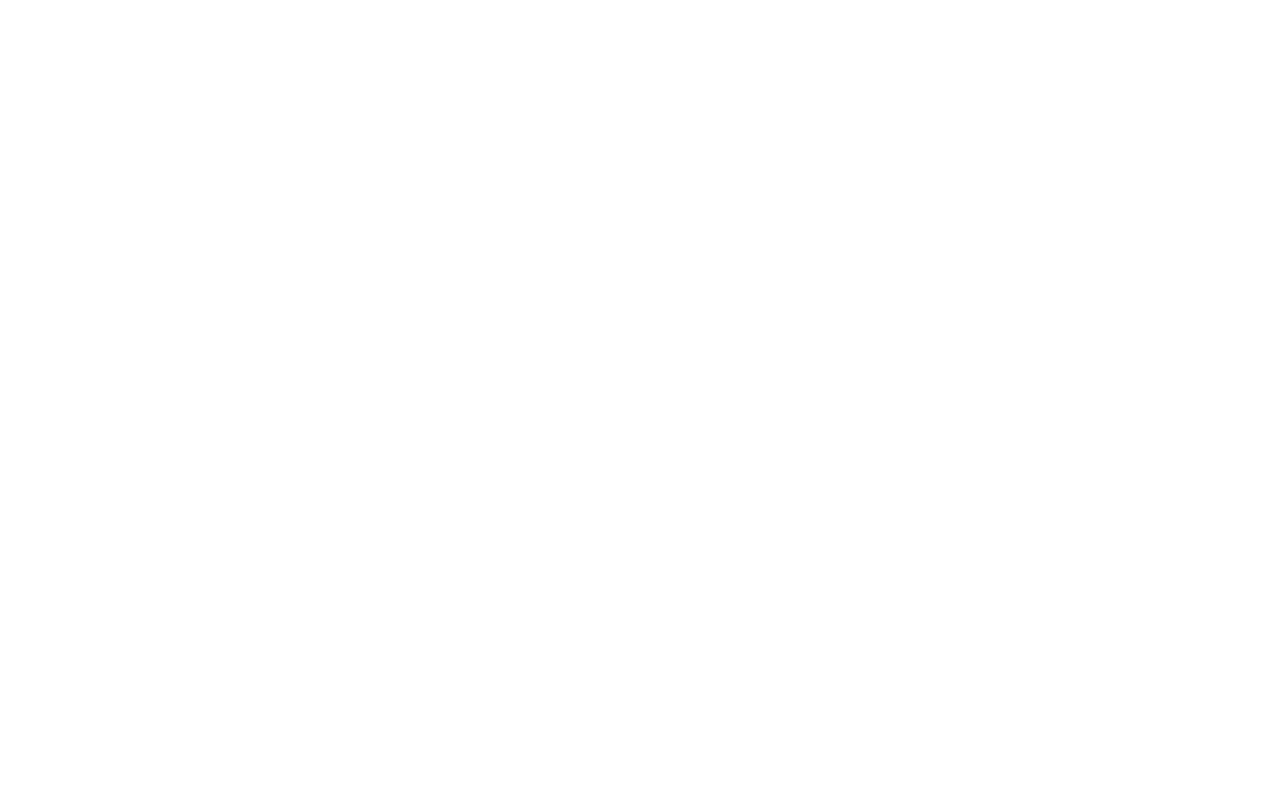
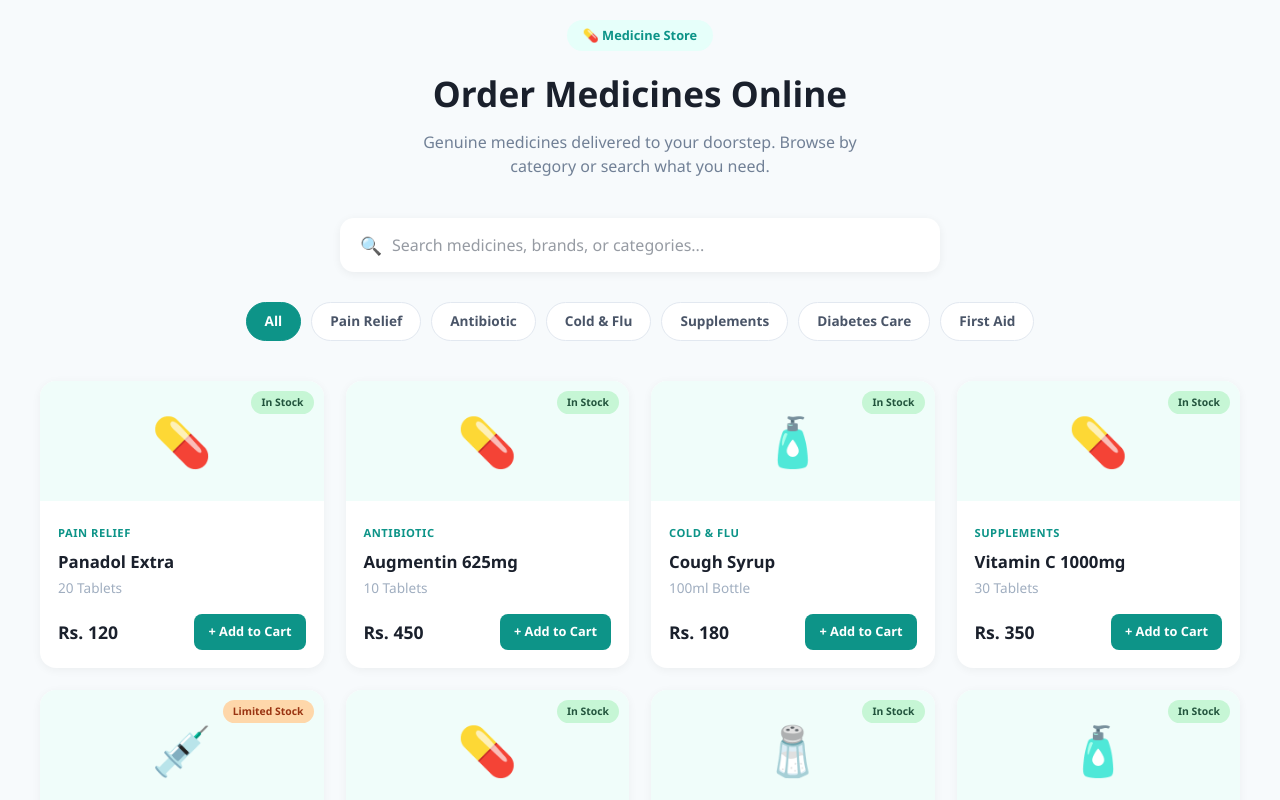
Before and after one commit to 1234704/AI-Powered-Healthcare-Website, a React (Vite) app: page / in a window 1280 px wide. Shown: the part 920-1720 px from the top of the page. Before the commit the page ends 860 px from the top, so only its background shows below. Built offline with nearby package versions, Linux system fonts and the light colour scheme.

Commit message:
Ahmed: Day 1 - Medicine Store UI complete

```diff
--- a/src/App.jsx
+++ b/src/App.jsx
@@ -1,10 +1,12 @@
 import React from 'react';
 import AppointmentUI from './components/AppointmentUI';
+import MedicineStore from './components/MedicineStore';
 
 function App() {
   return (
     <div className="min-h-screen bg-slate-50">
       <AppointmentUI />
+      <MedicineStore />
     </div>
   );
 }
--- /dev/null
+++ b/src/components/MedicineStore.jsx
@@ -0,0 +1,291 @@
+import { useState } from "react";
+
+const medicines = [
+  { id: 1, name: "Panadol Extra", category: "Pain Relief", price: 120, unit: "20 Tablets", icon: "💊", stock: "In Stock" },
+  { id: 2, name: "Augmentin 625mg", category: "Antibiotic", price: 450, unit: "10 Tablets", icon: "💊", stock: "In Stock" },
+  { id: 3, name: "Cough Syrup", category: "Cold & Flu", price: 180, unit: "100ml Bottle", icon: "🧴", stock: "In Stock" },
+  { id: 4, name: "Vitamin C 1000mg", category: "Supplements", price: 350, unit: "30 Tablets", icon: "💊", stock: "In Stock" },
+  { id: 5, name: "Insulin Pen", category: "Diabetes Care", price: 1200, unit: "1 Pen", icon: "💉", stock: "Limited Stock" },
+  { id: 6, name: "Disprin", category: "Pain Relief", price: 60, unit: "10 Tablets", icon: "💊", stock: "In Stock" },
+  { id: 7, name: "ORS Sachets", category: "First Aid", price: 90, unit: "5 Sachets", icon: "🧂", stock: "In Stock" },
+  { id: 8, name: "Calpol Syrup", category: "Cold & Flu", price: 150, unit: "60ml Bottle", icon: "🧴", stock: "In Stock" },
+];
+
+const categories = ["All", "Pain Relief", "Antibiotic", "Cold & Flu", "Supplements", "Diabetes Care", "First Aid"];
+
+export default function MedicineStore() {
+  const [activeCategory, setActiveCategory] = useState("All");
+  const [hoveredId, setHoveredId] = useState(null);
+
+  const filteredMedicines =
+    activeCategory === "All"
+      ? medicines
+      : medicines.filter((m) => m.category === activeCategory);
+
+  return (
+    <section style={styles.section}>
+      <style>{css}</style>
+
+      <div style={styles.container}>
+        {/* Header */}
+        <div style={styles.header}>
+          <span style={styles.badge}>💊 Medicine Store</span>
+          <h2 style={styles.title}>Order Medicines Online</h2>
+          <p style={styles.subtitle}>
+            Genuine medicines delivered to your doorstep. Browse by category or search what you need.
+          </p>
+        </div>
+
+        {/* Search bar */}
+        <div style={styles.searchBar}>
+          <span style={styles.searchIcon}>🔍</span>
+          <input
+            type="text"
+            placeholder="Search medicines, brands, or categories..."
+            style={styles.searchInput}
+          />
+        </div>
+
+        {/* Category filters */}
+        <div style={styles.categoryRow}>
+          {categories.map((cat) => (
+            <button
+              key={cat}
+              onClick={() => setActiveCategory(cat)}
+              style={{
+                ...styles.categoryBtn,
+                ...(activeCategory === cat ? styles.categoryBtnActive : {}),
+              }}
+            >
+              {cat}
+            </button>
+          ))}
+        </div>
+
+        {/* Medicine Grid */}
+        <div style={styles.grid}>
+          {filteredMedicines.map((med) => (
+            <div
+              key={med.id}
+              className="medicine-card"
+              style={styles.card}
+              onMouseEnter={() => setHoveredId(med.id)}
+              onMouseLeave={() => setHoveredId(null)}
+            >
+              <div style={styles.cardImageWrap}>
+                <span style={styles.cardIcon}>{med.icon}</span>
+                <span
+                  style={{
+                    ...styles.stockBadge,
+                    ...(med.stock === "Limited Stock" ? styles.stockLimited : {}),
+                  }}
+                >
+                  {med.stock}
+                </span>
+              </div>
+
+              <div style={styles.cardBody}>
+                <span style={styles.cardCategory}>{med.category}</span>
+                <h3 style={styles.cardName}>{med.name}</h3>
+                <p style={styles.cardUnit}>{med.unit}</p>
+
+                <div style={styles.cardFooter}>
+                  <span style={styles.cardPrice}>Rs. {med.price}</span>
+                  <button style={styles.addBtn}>
+                    + Add to Cart
+                  </button>
+                </div>
+              </div>
+            </div>
+          ))}
+        </div>
+
+        {filteredMedicines.length === 0 && (
+          <p style={styles.emptyText}>No medicines found in this category.</p>
+        )}
+      </div>
+    </section>
+  );
+}
+
+const styles = {
+  section: {
+    background: "#F7FAFC",
+    padding: "80px 20px",
+    fontFamily: "'Segoe UI', sans-serif",
+  },
+  container: {
+    maxWidth: "1200px",
+    margin: "0 auto",
+  },
+  header: {
+    textAlign: "center",
+    marginBottom: "40px",
+  },
+  badge: {
+    display: "inline-block",
+    background: "#E6FFFA",
+    color: "#0D9488",
+    fontSize: "0.8rem",
+    fontWeight: "700",
+    padding: "6px 16px",
+    borderRadius: "100px",
+    marginBottom: "16px",
+  },
+  title: {
+    fontSize: "2.2rem",
+    fontWeight: "800",
+    color: "#1A202C",
+    marginBottom: "10px",
+  },
+  subtitle: {
+    color: "#718096",
+    fontSize: "1rem",
+    maxWidth: "500px",
+    margin: "0 auto",
+  },
+  searchBar: {
+    display: "flex",
+    alignItems: "center",
+    background: "white",
+    borderRadius: "14px",
+    padding: "14px 20px",
+    boxShadow: "0 2px 10px rgba(0,0,0,0.06)",
+    maxWidth: "600px",
+    margin: "0 auto 30px",
+    gap: "10px",
+  },
+  searchIcon: {
+    fontSize: "1.1rem",
+  },
+  searchInput: {
+    border: "none",
+    outline: "none",
+    flex: 1,
+    fontSize: "1rem",
+    color: "#2D3748",
+  },
+  categoryRow: {
+    display: "flex",
+    gap: "10px",
+    flexWrap: "wrap",
+    justifyContent: "center",
+    marginBottom: "40px",
+  },
+  categoryBtn: {
+    background: "white",
+    border: "1px solid #E2E8F0",
+    borderRadius: "100px",
+    padding: "8px 18px",
+    fontSize: "0.85rem",
+    fontWeight: "600",
+    color: "#4A5568",
+    cursor: "pointer",
+    transition: "all 0.25s",
+  },
+  categoryBtnActive: {
+    background: "#0D9488",
+    borderColor: "#0D9488",
+    color: "white",
+  },
+  grid: {
+    display: "grid",
+    gridTemplateColumns: "repeat(auto-fill, minmax(240px, 1fr))",
+    gap: "22px",
+  },
+  card: {
+    background: "white",
+    borderRadius: "16px",
+    overflow: "hidden",
+    boxShadow: "0 2px 10px rgba(0,0,0,0.05)",
+    transition: "transform 0.25s, box-shadow 0.25s",
+    cursor: "default",
+  },
+  cardImageWrap: {
+    background: "#F0FDFA",
+    height: "120px",
+    display: "flex",
+    alignItems: "center",
+    justifyContent: "center",
+    position: "relative",
+  },
+  cardIcon: {
+    fontSize: "3rem",
+  },
+  stockBadge: {
+    position: "absolute",
+    top: "10px",
+    right: "10px",
+    background: "#C6F6D5",
+    color: "#22543D",
+    fontSize: "0.65rem",
+    fontWeight: "700",
+    padding: "4px 10px",
+    borderRadius: "100px",
+  },
+  stockLimited: {
+    background: "#FED7AA",
+    color: "#9A3412",
+  },
+  cardBody: {
+    padding: "18px",
+  },
+  cardCategory: {
+    fontSize: "0.7rem",
+    color: "#0D9488",
+    fontWeight: "700",
+    textTransform: "uppercase",
+    letterSpacing: "0.5px",
+  },
+  cardName: {
+    fontSize: "1.05rem",
+    fontWeight: "700",
+    color: "#1A202C",
+    margin: "6px 0 4px",
+  },
+  cardUnit: {
+    fontSize: "0.85rem",
+    color: "#A0AEC0",
+    marginBottom: "16px",
+  },
+  cardFooter: {
+    display: "flex",
+    alignItems: "center",
+    justifyContent: "space-between",
+  },
+  cardPrice: {
+    fontSize: "1.1rem",
+    fontWeight: "800",
+    color: "#1A202C",
+  },
+  addBtn: {
+    background: "#0D9488",
+    color: "white",
+    border: "none",
+    borderRadius: "8px",
+    padding: "8px 14px",
+    fontSize: "0.8rem",
+    fontWeight: "700",
+    cursor: "pointer",
+    transition: "background 0.25s",
+  },
+  emptyText: {
+    textAlign: "center",
+    color: "#A0AEC0",
+    marginTop: "40px",
+    fontSize: "1rem",
+  },
+};
+
+const css = `
+  .medicine-card:hover {
+    transform: translateY(-6px);
+    box-shadow: 0 12px 28px rgba(0,0,0,0.1) !important;
+  }
+  .medicine-card button:hover {
+    background: #0B7A6F !important;
+  }
+  @media (max-width: 480px) {
+    .medicine-card { font-size: 0.95rem; }
+  }
+`;
```
